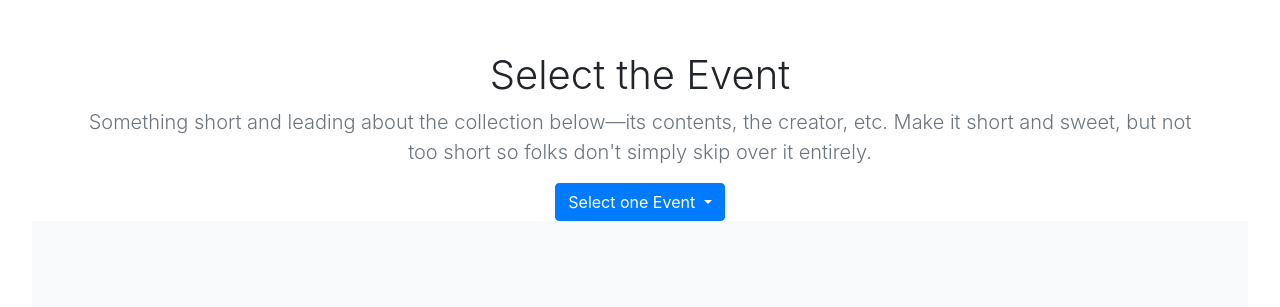
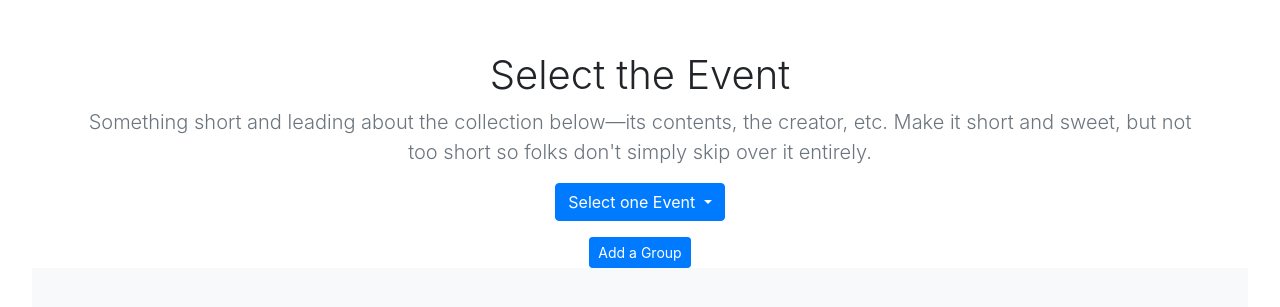
Before and after one commit to ramukumar555/groomngo, a website: page public/index.html in a window 1280 px wide. Shown: the part 201-508 px from the top of the page. Drawn offline with nearby package versions, Linux system fonts and the light colour scheme; no server answers.

Commit message:
Add a group

```diff
--- a/public/index.html
+++ b/public/index.html
@@ -12,8 +12,9 @@
     <script src="https://cdn.jsdelivr.net/npm/bootstrap@4.6.2/dist/js/bootstrap.bundle.min.js" crossorigin="anonymous"></script>
     <script src="https://ajax.googleapis.com/ajax/libs/jquery/3.5.1/jquery.min.js"></script>
     <script>
+        var organizations = null;
+        var grouptemplate = [ "GroupName", "OrganizationName","SponsorName", "SponsorPhone", "SponsorEmail","MaxGroupSize","Image","Description"];
         $(document).ready(function(){
-            var organizations = null;
             $.getJSON("/api/organizations", function(result, status){
               organizations = result;
                 $.each(organizations, function(index, organization) {
@@ -22,6 +23,8 @@
             });
 
             $('#events').append("<a id=\"viewAllEvent\" class=\"dropdown-item\" >View All</a>");
+
+            createAddGroupModal();
 
             $(document).on('click', '#events a', function() {
                 console.log(this.id);
@@ -39,6 +42,42 @@
             });
         });
 
+        function createAddGroupModal(){
+            //Model to Add Group
+            var goupDetailsAddContent = "<div class=\"modal fade\" id=\"addGroup\" tabindex=\"-1\" role=\"dialog\" aria-labelledby=\"addGroupLabel\" aria-hidden=\"true\">"+
+                "<div class=\"modal-dialog\" role=\"document\">"+
+                  "<div class=\"modal-content\">"+
+                    "<div class=\"modal-header\">"+
+                      "<h5 class=\"modal-title\" id=\"addGroupLabel\">Add a new Group</h5>"+
+                      "<button type=\"button\" class=\"close\" data-dismiss=\"modal\" aria-label=\"Close\">"+
+                        "<span aria-hidden=\"true\">&times;</span>"+
+                      "</button>"+
+                    "</div>"+
+                    "<div class=\"modal-body\"><form id=\"addGroupForm\" class=\form-group container\">";
+            $.each(grouptemplate, function(key,value){
+                if(key !== "Members"   ){
+                    goupDetailsAddContent  = goupDetailsAddContent+ "<div class=\"form-group row\">"+
+                    "<label for=\"staticEmail\" class=\"col-sm col-form-label\">"+value+"</label>"+
+                    "<div class=\"col-sm\">"+
+                      "<input type=\"text\" class=\"form-control\" id=\""+value+"\" name=\""+value+"\">"+
+                    "</div>"+
+                  "</div>";
+                    }
+            });
+            let url = "/api/addgroups";
+            goupDetailsAddContent  = goupDetailsAddContent+ "</form></div>"+
+                    "<div class=\"modal-footer\">"+
+                      "<button type=\"button\" class=\"btn btn-secondary \" data-dismiss=\"modal\">Close</button>"+
+                      "<button type=\"button\" class=\"btn btn-primary\" onClick=\"sendReqToServer('"+url+"','POST','#addGroupForm');\">Save</button>"+
+                    "</div>"+
+                  "</div>"+
+                "</div>"+
+              "</div>";
+
+              $(goupDetailsAddContent).insertAfter("#addGroupButton");
+
+
+        }
         function sendReqToServer(url,type,formID){
             let form = $(formID);
             let isaaray = Array.isArray(form);
@@ -153,7 +192,7 @@
                         goupDetailsEditContent  = goupDetailsEditContent+ "<div class=\"form-group row\">"+
                         "<label for=\"staticEmail\" class=\"col-sm col-form-label\">"+key+"</label>"+
                         "<div class=\"col-sm\">"+
-                          "<input type=\"text\" class=\"form-control-plaintext\" id=\""+key+"\" name=\""+key+"\" value=\""+value+"\">"+
+                          "<input type=\"text\" class=\"form-control\" id=\""+key+"\" name=\""+key+"\" value=\""+value+"\">"+
                         "</div>"+
                       "</div>";
                         }
@@ -323,6 +362,9 @@
 
                 </div>
             </div>
+            <p></p>
+            <p></p>
+            <button type="button" id="addGroupButton" class="btn btn-sm btn-primary" data-toggle="modal" data-target="#addGroup" data-groupid="1">Add a Group</button>
           </p>
         </div>
         <div id="groups" class="album py-5 bg-light">
--- a/server.js
+++ b/server.js
@@ -193,7 +193,7 @@ app.get("/api/groups/:groupid/members/:memberid", function (req, res) {
 });
 
 // ADD A GROUP
-app.post("/api/groups", urlencodedParser, function (req, res) {
+app.post("/api/addgroups", urlencodedParser, function (req, res) {
     console.log("Received a POST request to add a group");
     console.log("BODY -------->" + JSON.stringify(req.body));
 
@@ -206,6 +206,8 @@ app.post("/api/groups", urlencodedParser, function (req, res) {
         SponsorPhone: req.body.SponsorPhone,
         SponsorEmail: req.body.SponsorEmail,
         MaxGroupSize: Number(req.body.MaxGroupSize),
+        Image: req.body.Image,
+        Description: req.body.Description,
         Members: []
     };
 
```
